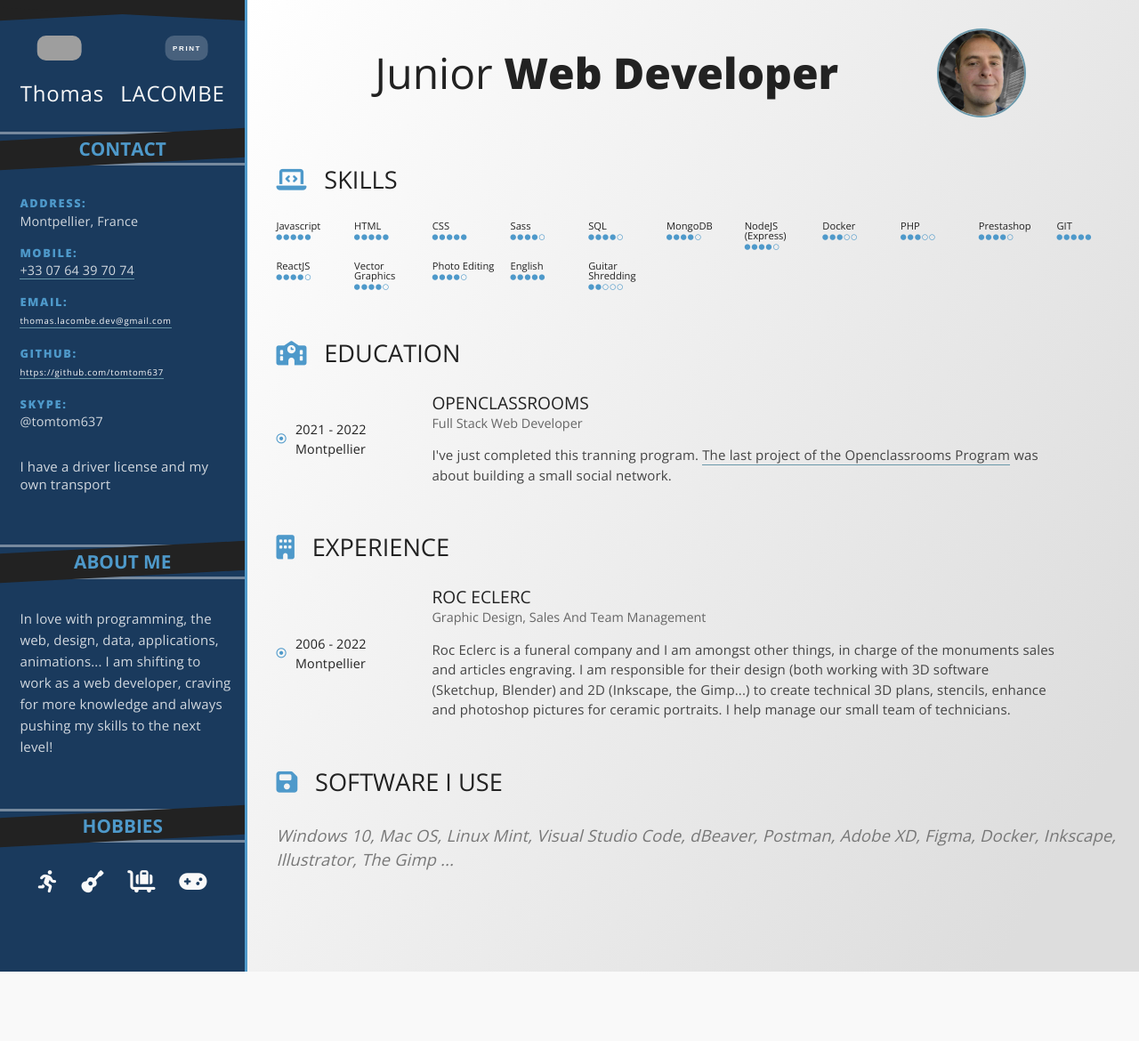
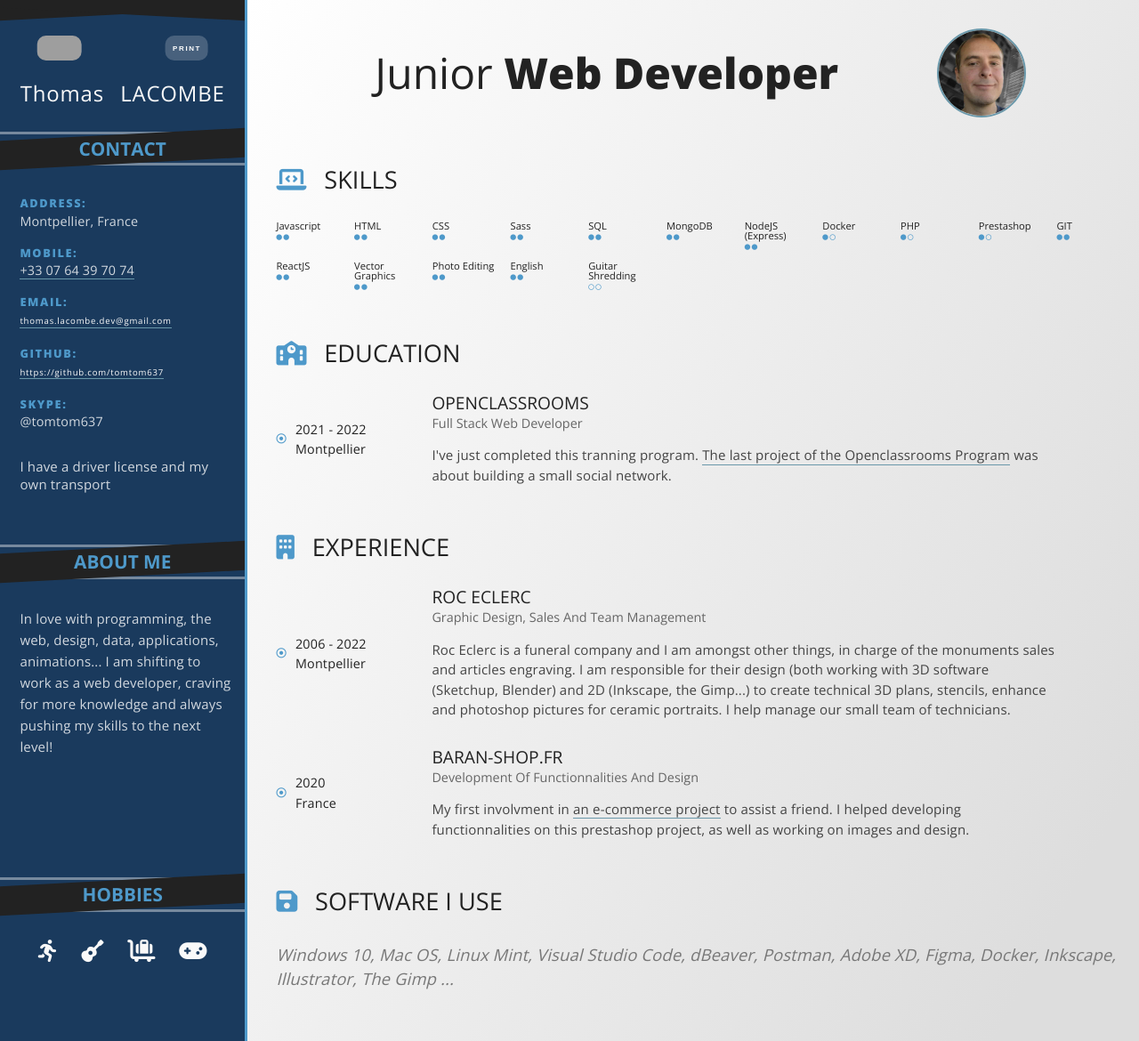
Before and after one commit to tomtom637/resume, a plain HTML site: page index.html in a window 1280 px wide. Shown: the whole page at 89% size. Before the commit the page ends 1092 px from the top, so only its background shows below. Drawn offline with nearby package versions, Linux system fonts and the light colour scheme; grey boxes are pictures that could not be loaded.

Commit message:
added baran in experience

```diff
--- a/assets/js/translations.js
+++ b/assets/js/translations.js
@@ -12,10 +12,13 @@ const translations = {
   photo: 'retouches d\'images',
   guitar: 'guitare',
   education: 'Éducation',
-  educationContent: 'Je viens de terminer cette formation. <a href="http://165.22.192.63:3000/">Le dernier projet du programme Openclassrooms</a> était la conception d\'un réseau social d\'entreprise',
+  educationSub: 'développeur web full stack',
+  educationContent: 'Je viens de terminer cette formation. <a target="_blank" href="http://165.22.192.63:3000/">Le dernier projet du programme Openclassrooms</a> était la conception d\'un réseau social d\'entreprise',
   experience: 'Expérience',
   experienceSub: 'Design graphique, ventes et responsable d\'Équipe',
   experienceContent: 'Roc Eclerc est une entreprise du funéraire et j\'étais entre autres choses résponsable de la vente des monuments funéraires et de la gravure des différents articles. J\'étais en charge de leur design (création graphique 3d et 2d), de l\'élaboration des plans techniques, des pochoirs, des retouches photos pour portraits en céramique. J\'aidais au management de notre équipe technique.',
+  baranSub: 'Design et développement de fonctionnalités',
+  baranContent: 'Ma première participation à <a target="_blank" href="https://baran-shop.fr/">un projet e-commerce</a> pour aider un ami. J\'ai aidé à developper de nouvelles fonctionnalités sur ce projet Prestashop, ainsi qu\'à retoucher des images et le design.',
   software: 'Logiciels utilisés'
 };
 
--- a/index.html
+++ b/index.html
@@ -138,18 +138,12 @@
                   <div class="skill-rating">
                     <span class="fas fa-circle"></span>
                     <span class="fas fa-circle"></span>
-                    <span class="fas fa-circle"></span>
-                    <span class="fas fa-circle"></span>
-                    <span class="fas fa-circle"></span>
                   </div>
                 </li>
                 <!--ITEM-->
                 <li class="skills-li">
                   <div class="skill-description">HTML</div>
                   <div class="skill-rating">
-                    <span class="fas fa-circle"></span>
-                    <span class="fas fa-circle"></span>
-                    <span class="fas fa-circle"></span>
                     <span class="fas fa-circle"></span>
                     <span class="fas fa-circle"></span>
                   </div>
@@ -160,9 +154,6 @@
                   <div class="skill-rating">
                     <span class="fas fa-circle"></span>
                     <span class="fas fa-circle"></span>
-                    <span class="fas fa-circle"></span>
-                    <span class="fas fa-circle"></span>
-                    <span class="fas fa-circle"></span>
                   </div>
                 </li>
                 <!--ITEM-->
@@ -171,9 +162,6 @@
                   <div class="skill-rating">
                     <span class="fas fa-circle"></span>
                     <span class="fas fa-circle"></span>
-                    <span class="fas fa-circle"></span>
-                    <span class="fas fa-circle"></span>
-                    <span class="far fa-circle"></span>
                   </div>
                 </li>
                 <!--ITEM-->
@@ -182,9 +170,6 @@
                   <div class="skill-rating">
                     <span class="fas fa-circle"></span>
                     <span class="fas fa-circle"></span>
-                    <span class="fas fa-circle"></span>
-                    <span class="fas fa-circle"></span>
-                    <span class="far fa-circle"></span>
                   </div>
                 </li>
                 <!--ITEM-->
@@ -193,9 +178,6 @@
                   <div class="skill-rating">
                     <span class="fas fa-circle"></span>
                     <span class="fas fa-circle"></span>
-                    <span class="fas fa-circle"></span>
-                    <span class="fas fa-circle"></span>
-                    <span class="far fa-circle"></span>
                   </div>
                 </li>
                 <!--ITEM-->
@@ -204,9 +186,6 @@
                   <div class="skill-rating">
                     <span class="fas fa-circle"></span>
                     <span class="fas fa-circle"></span>
-                    <span class="fas fa-circle"></span>
-                    <span class="fas fa-circle"></span>
-                    <span class="far fa-circle"></span>
                   </div>
                 </li>
                 <!--ITEM-->
@@ -214,9 +193,6 @@
                   <div class="skill-description">Docker</div>
                   <div class="skill-rating">
                     <span class="fas fa-circle"></span>
-                    <span class="fas fa-circle"></span>
-                    <span class="fas fa-circle"></span>
-                    <span class="far fa-circle"></span>
                     <span class="far fa-circle"></span>
                   </div>
                 </li>
@@ -225,9 +201,6 @@
                   <div class="skill-description">PHP</div>
                   <div class="skill-rating">
                     <span class="fas fa-circle"></span>
-                    <span class="fas fa-circle"></span>
-                    <span class="fas fa-circle"></span>
-                    <span class="far fa-circle"></span>
                     <span class="far fa-circle"></span>
                   </div>
                 </li>
@@ -235,9 +208,6 @@
                 <li class="skills-li">
                   <div class="skill-description">Prestashop</div>
                   <div class="skill-rating">
-                    <span class="fas fa-circle"></span>
-                    <span class="fas fa-circle"></span>
-                    <span class="fas fa-circle"></span>
                     <span class="fas fa-circle"></span>
                     <span class="far fa-circle"></span>
                   </div>
@@ -248,9 +218,6 @@
                   <div class="skill-rating">
                     <span class="fas fa-circle"></span>
                     <span class="fas fa-circle"></span>
-                    <span class="fas fa-circle"></span>
-                    <span class="fas fa-circle"></span>
-                    <span class="fas fa-circle"></span>
                   </div>
                 </li>
                 <!--ITEM-->
@@ -259,9 +226,6 @@
                   <div class="skill-rating">
                     <span class="fas fa-circle"></span>
                     <span class="fas fa-circle"></span>
-                    <span class="fas fa-circle"></span>
-                    <span class="fas fa-circle"></span>
-                    <span class="far fa-circle"></span>
                   </div>
                 </li>
                 <!--ITEM-->
@@ -270,9 +234,6 @@
                   <div class="skill-rating">
                     <span class="fas fa-circle"></span>
                     <span class="fas fa-circle"></span>
-                    <span class="fas fa-circle"></span>
-                    <span class="fas fa-circle"></span>
-                    <span class="far fa-circle"></span>
                   </div>
                 </li>
                 <!--ITEM-->
@@ -281,9 +242,6 @@
                   <div class="skill-rating">
                     <span class="fas fa-circle"></span>
                     <span class="fas fa-circle"></span>
-                    <span class="fas fa-circle"></span>
-                    <span class="fas fa-circle"></span>
-                    <span class="far fa-circle"></span>
                   </div>
                 </li>
                 <!--ITEM-->
@@ -292,18 +250,12 @@
                   <div class="skill-rating">
                     <span class="fas fa-circle"></span>
                     <span class="fas fa-circle"></span>
-                    <span class="fas fa-circle"></span>
-                    <span class="fas fa-circle"></span>
-                    <span class="fas fa-circle"></span>
                   </div>
                 </li>
                 <!--ITEM-->
                 <li class="skills-li">
                   <div class="skill-description" data-translation="guitar">Guitar Shredding</div>
                   <div class="skill-rating">
-                    <span class="fas fa-circle"></span>
-                    <span class="fas fa-circle"></span>
-                    <span class="far fa-circle"></span>
                     <span class="far fa-circle"></span>
                     <span class="far fa-circle"></span>
                   </div>
@@ -331,11 +283,11 @@
                 </div>
                 <div class="description">
                   <h3 class="description-heading">OPENCLASSROOMS</h3>
-                  <h4 class="description-sub-heading">
+                  <h4 class="description-sub-heading" data-translation="educationSub">
                     Full Stack Web Developer
                   </h4>
                   <p class="description-parag" data-translation="educationContent">
-                    I've just completed this tranning program. <a href="http://165.22.192.63:3000/">The last project of the Openclassrooms Program</a> was about building a small social network.
+                    I've just completed this tranning program. <a target="_blank" href="http://165.22.192.63:3000/">The last project of the Openclassrooms Program</a> was about building a small social network.
                   </p>
                 </div>
               </article>
@@ -375,6 +327,26 @@
                   </p>
                 </div>
               </article>
+              <!--SECOND ITEM-->
+              <article class="infos flex-items">
+                <div class="date-n-location">
+                  <span class="bullet far fa-dot-circle"></span>
+                  <p class="date-parag">
+                    2020<br />
+                    <span class="location">France</span>
+                  </p>
+                </div>
+                <div class="description">
+                  <h3 class="description-heading">baran-shop.fr</h3>
+                  <h4 class="description-sub-heading" data-translation="baranSub">
+                    Development of functionnalities and design
+                  </h4>
+                  <p class="description-parag" data-translation="baranContent">
+                    My first involvment in <a target="_blank" href="https://baran-shop.fr/">an e-commerce project</a> to assist a friend.
+                    I helped developing functionnalities on this prestashop project, as well as working on images and design.
+                  </p>
+                </div>
+              </article>
             </div>
           </section>
           <!--
```
